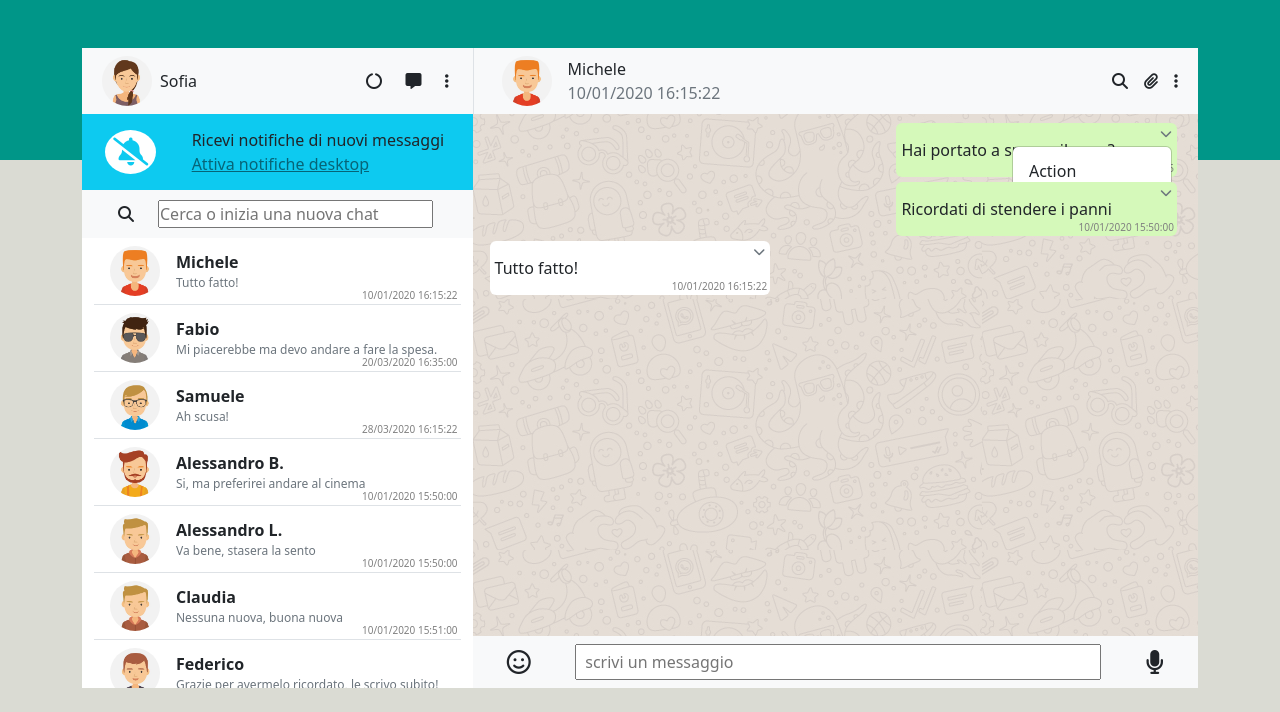
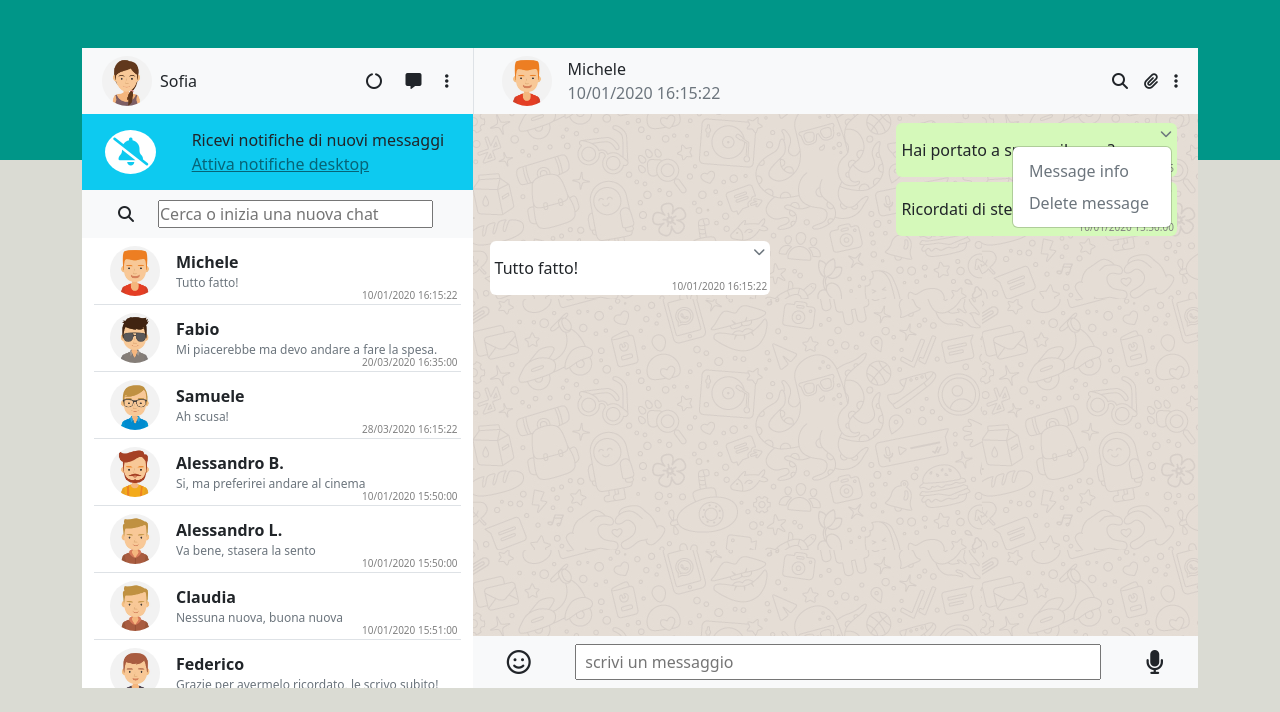
Before and after one commit to niccoloruberti/vue-boolzapp, a plain HTML site: page index.html in a window 1280 px wide. Both pictures are taken after a click on the button 1165 px from the left and 132 px from the top of the page. Drawn offline with nearby package versions, Linux system fonts and the light colour scheme.

Commit message:
Milestone 5 - completata

```diff
--- a/css/style.css
+++ b/css/style.css
@@ -63,7 +63,6 @@ body {
     padding: 15px 5px;
     margin: 5px;
     width: 40%;
-    z-index: 0;
 }
 
 .dropdown-message-option {
@@ -78,13 +77,11 @@ body {
 
 .send {
     background-color: rgb(213, 249, 186);
-    position: relative;
     left: 58%;
 }
 
 .recived {
     background-color: #fff;
-    position: relative;
 }
 
 .date {
--- a/index.html
+++ b/index.html
@@ -111,8 +111,8 @@
                                         <div class="dropdown dropdown-message-option">
                                             <button class="border-0 bg-transparent" type="button" data-bs-toggle="dropdown" aria-expanded="false"><i class="fas fa-chevron-down text-secondary"></i></button>
                                             <ul class="dropdown-menu z-3">
-                                              <li><a class="dropdown-item" href="#">Action</a></li>
-                                              <li><a class="dropdown-item" href="#">Another action</a></li>
+                                              <li><a class="dropdown-item text-secondary" href="#">Message info</a></li>
+                                              <li><a class="dropdown-item text-secondary" @click="deleteMessage(index)">Delete message</a></li>
                                             </ul>
                                         </div>
                                             <span class="message-text">{{elem.message}}</span>
--- a/js/script.js
+++ b/js/script.js
@@ -199,6 +199,9 @@ methods: {
             status: 'received'
         };
         this.contacts[activeChat].messages.push(obj);
+    },
+    deleteMessage(index) {
+        this.contacts[this.activeChat].messages.splice(index,1);
     }
 }
 }).mount('#app')
```
Also changed, not shown: 1 other file.
